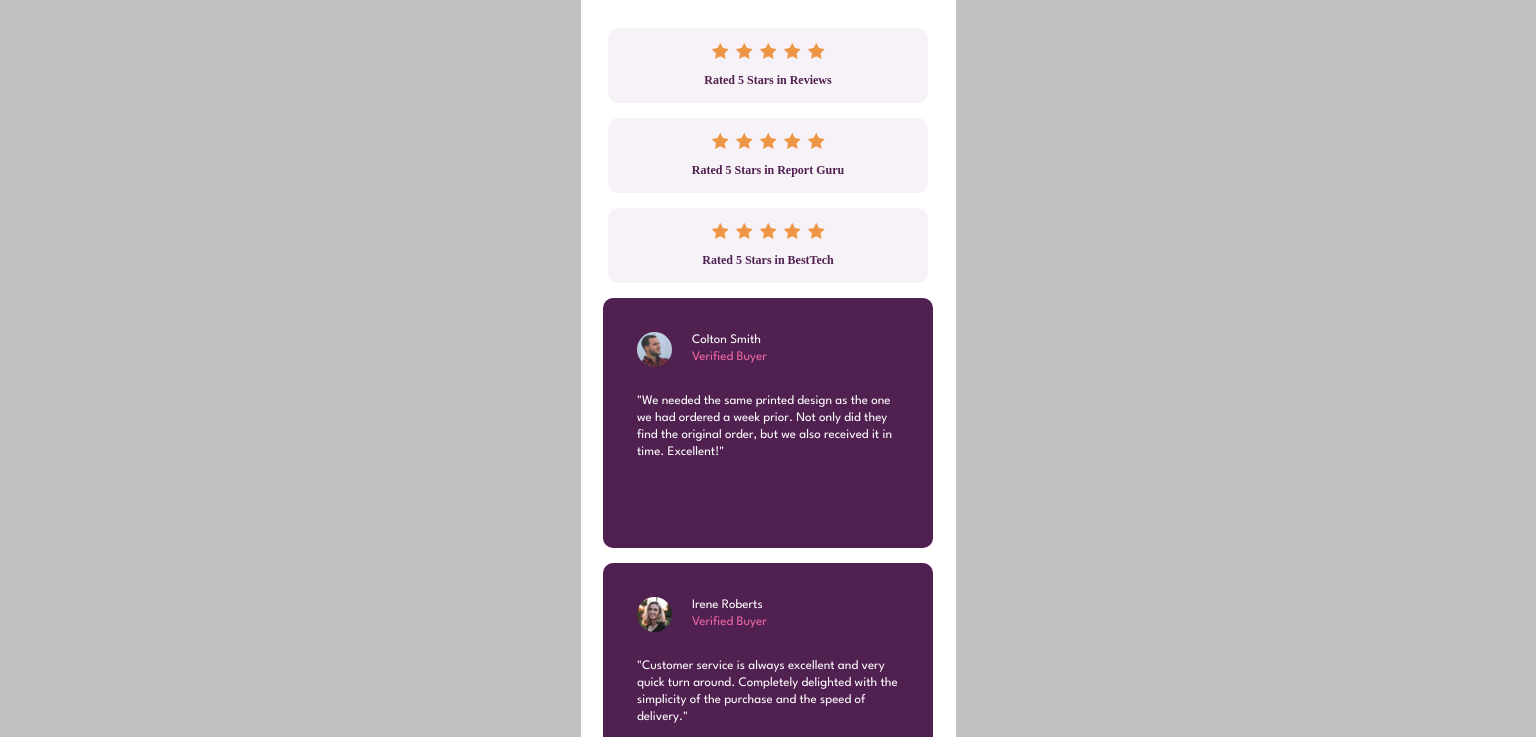
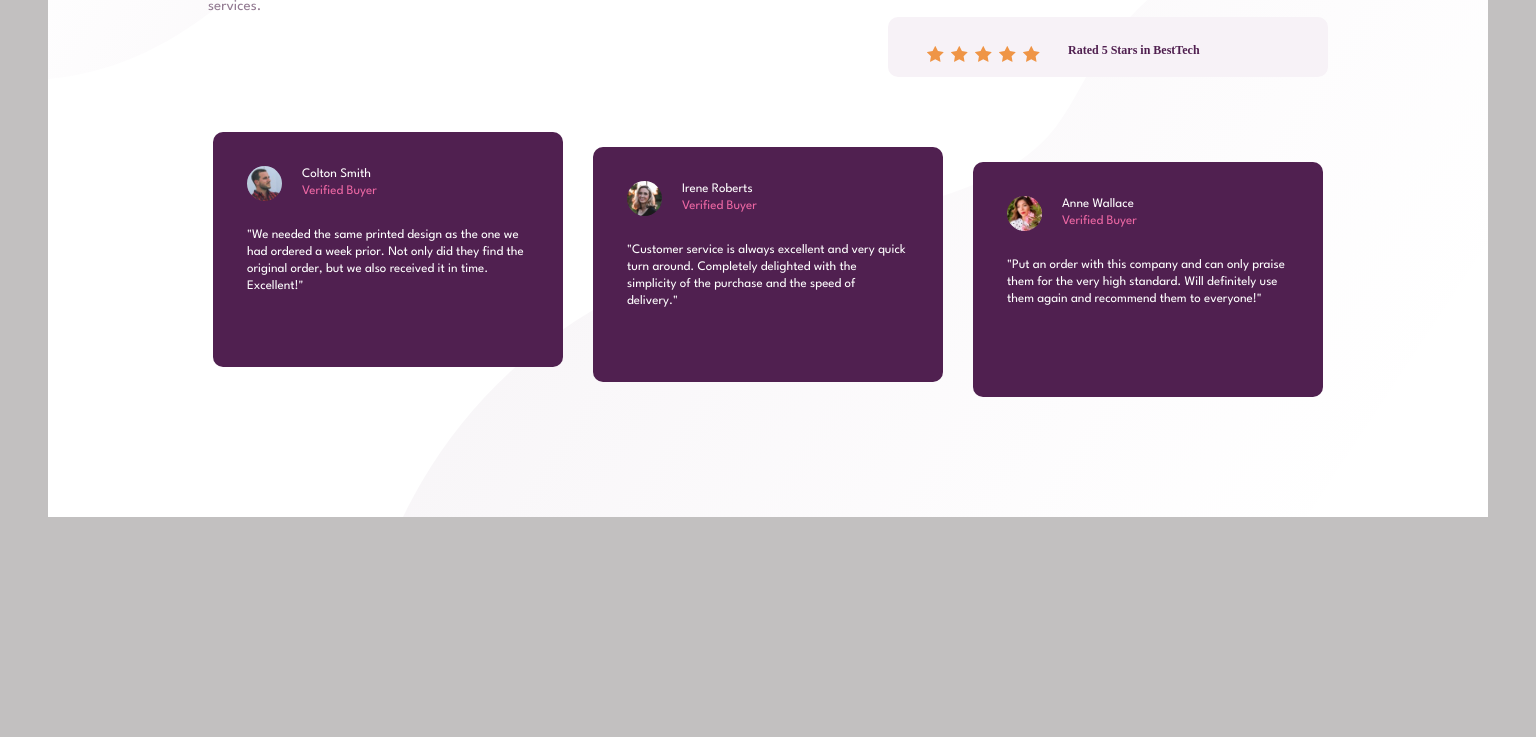
Before and after one commit to RosinskiPawel/social-proof-section-master, a plain HTML site: page index.html in a window 1536 px wide. Shown: the part 283-1020 px from the top of the page. After the commit the page ends 800 px from the top, so only its background shows below. Drawn offline with Linux system fonts and the light colour scheme.

Commit message:
finally version

```diff
--- a/index.html
+++ b/index.html
@@ -10,6 +10,7 @@
   <body>
     <div class="container">
       <div class="container_card">
+        <div class="header_part">
           <div class="main_text">
             <h1>10,000+ of our users love our products.</h1>
             <p>
@@ -27,9 +28,9 @@
                 <div><img src="images/icon-star.svg" alt="golden-star" /></div>
                 <div><img src="images/icon-star.svg" alt="golden-star" /></div>
               </div>
-            <p>Rated 5 Stars in Reviews</p>
+              <div class="rated">Rated 5 Stars in Reviews</div>
             </div>
-        </div>
+
             <div class="container_guru">
               <div class="container_stars">
                 <div><img src="images/icon-star.svg" alt="golden-star" /></div>
@@ -49,6 +50,8 @@
                 <div><img src="images/icon-star.svg" alt="golden-star" /></div>
               </div>
               <p>Rated 5 Stars in BestTech</p>
+            </div>
+          </div>
         </div>
         <div class="opinions_buyers">
           <div class="container_colton">
--- a/style.css
+++ b/style.css
@@ -30,9 +30,10 @@ html {
   height: 1530px;
   width: 375px;
   background-color: hsl(0deg, 0%, 100%);
-  background-image: url(images/bg-pattern-top-mobile.svg);
+  background-image: url(images/bg-pattern-top-mobile.svg),
+    url(images/bg-pattern-bottom-mobile.svg);
   background-repeat: no-repeat;
-  background-position: top;
+  background-position: top, bottom;
   padding: 70px 25px 100px 25px;
 }
 
@@ -127,3 +128,78 @@ html {
 }
 
 /*# sourceMappingURL=style.css.map */
+
+@media only screen and (min-width: 1440px) {
+  .container_card {
+    height: 800px;
+    width: 1440px;
+    display: flex;
+    flex-direction: column;
+    padding: 140px 160px 100px 160px;
+    background-image: url(images/bg-pattern-top-desktop.svg),
+      url(images/bg-pattern-bottom-desktop.svg);
+    background-position: top left, bottom right;
+  }
+  .header_part {
+    gap: 135px;
+    margin-bottom: 40px;
+  }
+  .opinions_buyers {
+    gap: 30px;
+  }
+  .header_part,
+  .opinions_buyers {
+    display: flex;
+    flex-direction: row;
+  }
+  .main_text {
+    display: flex;
+    flex-direction: column;
+    width: 50%;
+    /* width: 440px;
+    height: 240px; */
+  }
+  .main_text > p,
+  .main_text > h1 {
+    text-align: left;
+  }
+  .raiting_reviews {
+    display: flex;
+    flex-direction: column;
+    row-gap: 5px;
+  }
+
+  .container_review,
+  .container_guru,
+  .container_tech {
+    display: flex;
+    flex-direction: row;
+    width: 440px;
+    height: 60px;
+    justify-content: left;
+    padding-left: 35px;
+    padding-top: 17px;
+    column-gap: 25px;
+  }
+  .container_irene,
+  .container_anne,
+  .container_colton {
+    width: 350px;
+    height: 235px;
+  }
+  .container_review {
+    margin-left: 15px;
+  }
+  .container_guru {
+    margin-left: 65px;
+  }
+  .container_tech {
+    margin-left: 115px;
+  }
+  .container_irene {
+    margin-top: 15px;
+  }
+  .container_anne {
+    margin-top: 30px;
+  }
+}
```
Lines whose indentation alone changed are shown as unchanged.
